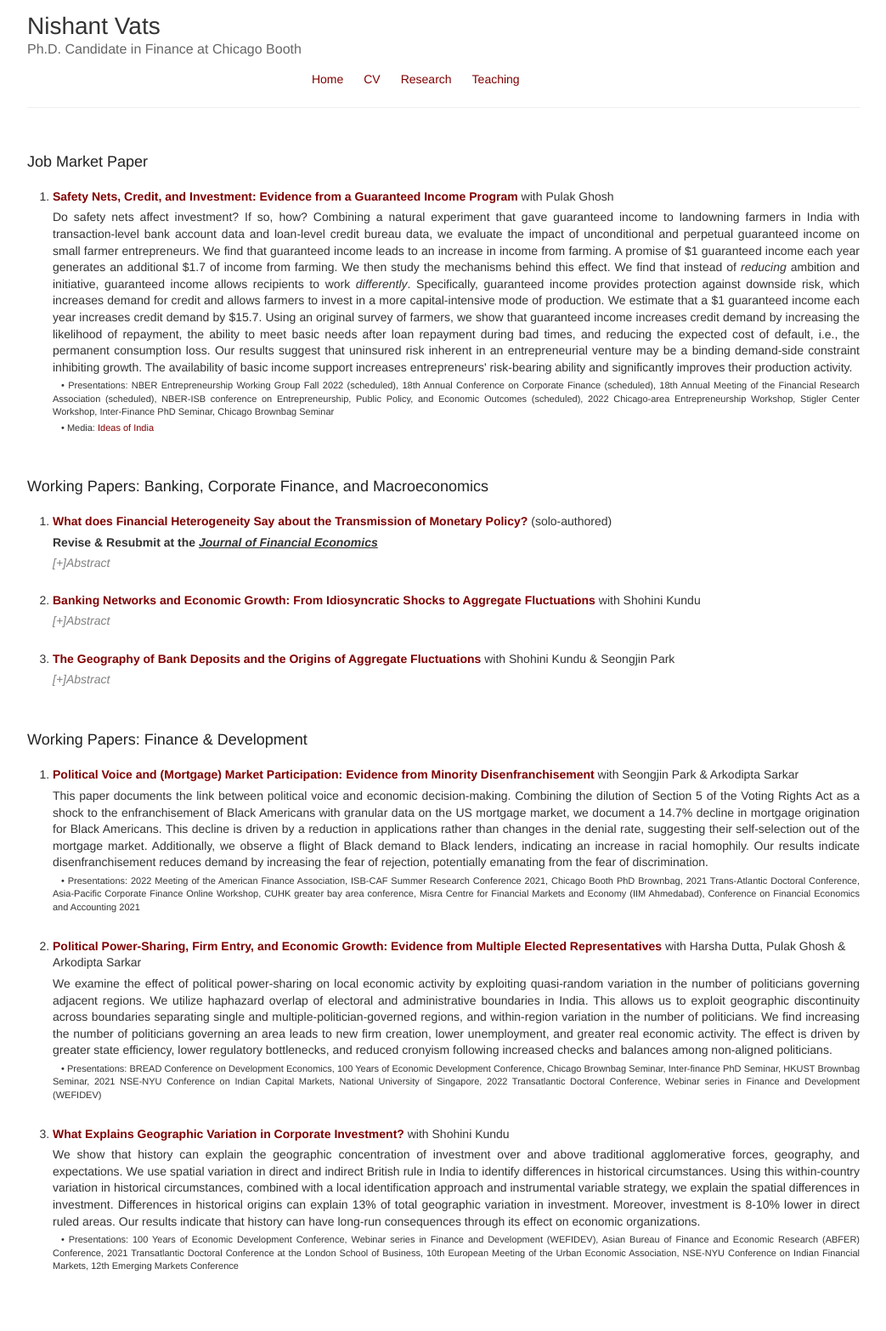
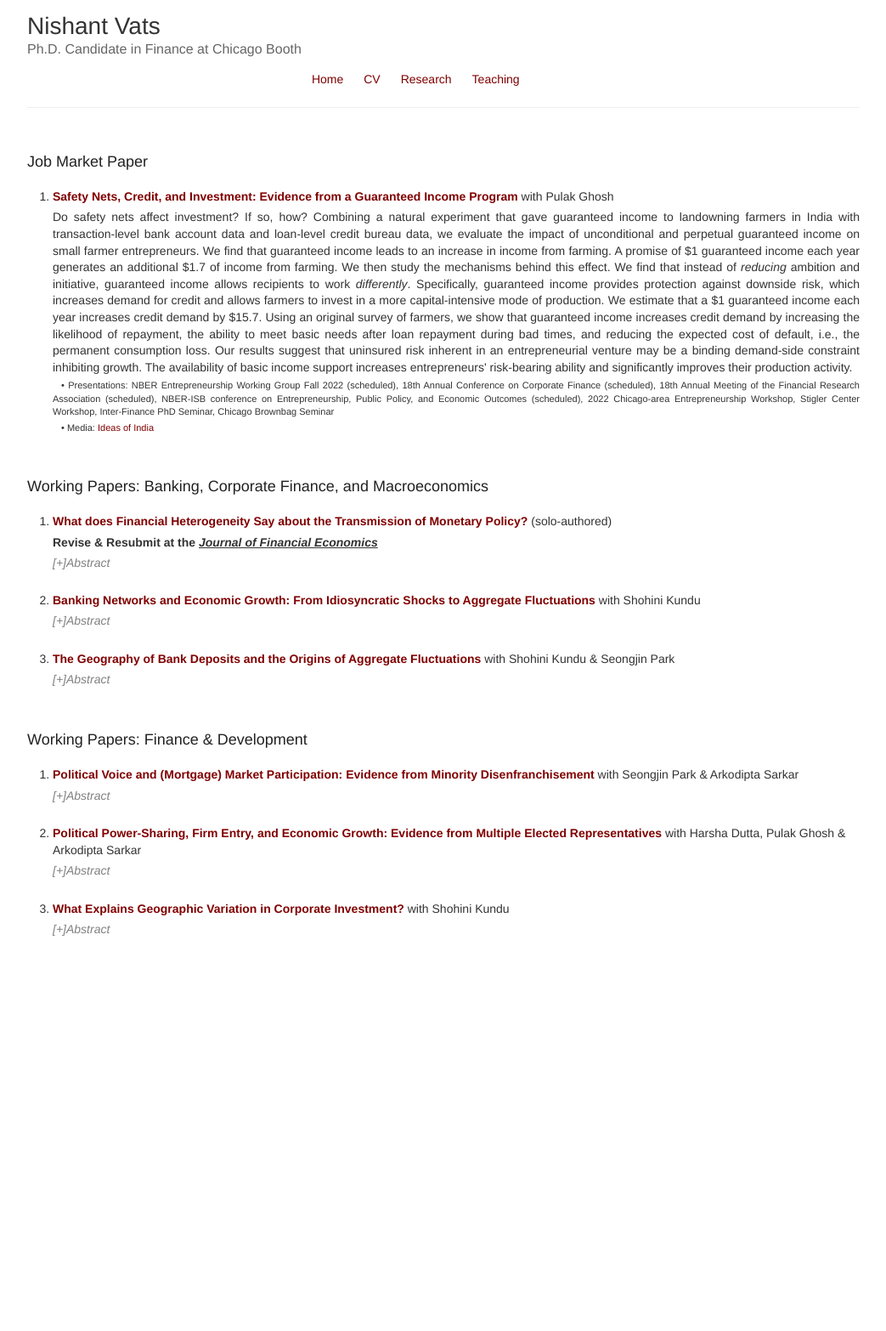
Before and after one commit to nishvats/nishvats.github.io, a Jekyll site: the page built from research.html, in a window 1280 px wide. Shown: the whole page at 85% size, without its empty margins (118-1161 px from the left). Built offline with Jekyll 4.4.1, drawn with Linux system fonts in a browser that asks for light colours; after the commit the page ends 1173 px from its top, so only the background shows below that.

Commit message:
Update research.html

```diff
--- a/research.html
+++ b/research.html
@@ -45,17 +45,23 @@ layout: default
   <ol>
 
   <li> <b><a href="/Documents/paper_vra.pdf">Political Voice and (Mortgage) Market Participation: Evidence from Minority Disenfranchisement</a></b> with Seongjin Park & Arkodipta Sarkar</li>
+    <details>
+        <summary>[+]Abstract</summary>
     <p align="justify"> This paper documents the link between political voice and economic decision-making. Combining the dilution of Section 5 of the Voting Rights Act as a shock to the enfranchisement of Black Americans with granular data on the US mortgage market, we document a 14.7% decline in mortgage origination for Black Americans. This decline is driven by a reduction in applications rather than changes in the denial rate, suggesting their self-selection out of the mortgage market. Additionally, we observe a flight of Black demand to Black lenders, indicating an increase in racial homophily. Our results indicate disenfranchisement reduces demand by increasing the fear of rejection, potentially emanating from the fear of discrimination. </p>
     <p style="text-indent:10px;font-size:11px" align="justify">• Presentations: 2022 Meeting of the American Finance Association, ISB-CAF Summer Research Conference 2021, Chicago Booth PhD Brownbag, 2021 Trans-Atlantic Doctoral Conference, Asia-Pacific Corporate Finance Online Workshop, CUHK greater bay area conference, Misra Centre for Financial Markets and Economy (IIM Ahmedabad), Conference on Financial Economics and Accounting 2021 </p>
-
+     </details>
     <br>
   <li> <b><a href="/Documents/paper_multiple_politician.pdf">Political Power-Sharing, Firm Entry, and Economic Growth: Evidence from Multiple Elected Representatives</a></b> with Harsha Dutta, Pulak Ghosh & Arkodipta Sarkar</li>
-    <p align="justify"> We examine the effect of political power-sharing on local economic activity by exploiting quasi-random variation in the number of politicians governing adjacent regions. We utilize haphazard overlap of electoral and administrative boundaries in India. This allows us to exploit geographic discontinuity across boundaries separating single and multiple-politician-governed regions, and within-region variation in the number of politicians. We find increasing the number of politicians governing an area leads to new firm creation, lower unemployment, and greater real economic activity. The effect is driven by greater state efficiency, lower regulatory bottlenecks, and reduced cronyism following increased checks and balances among non-aligned politicians. </p>
+    <details>
+        <summary>[+]Abstract</summary>
+      <p align="justify"> We examine the effect of political power-sharing on local economic activity by exploiting quasi-random variation in the number of politicians governing adjacent regions. We utilize haphazard overlap of electoral and administrative boundaries in India. This allows us to exploit geographic discontinuity across boundaries separating single and multiple-politician-governed regions, and within-region variation in the number of politicians. We find increasing the number of politicians governing an area leads to new firm creation, lower unemployment, and greater real economic activity. The effect is driven by greater state efficiency, lower regulatory bottlenecks, and reduced cronyism following increased checks and balances among non-aligned politicians. </p>
     <p style="text-indent:10px;font-size:11px" align="justify">• Presentations: BREAD Conference on Development Economics, 100 Years of Economic Development Conference, Chicago Brownbag Seminar, Inter-finance PhD Seminar, HKUST Brownbag Seminar, 2021 NSE-NYU Conference on Indian Capital Markets, National University of Singapore, 2022 Transatlantic Doctoral Conference, Webinar series in Finance and Development (WEFIDEV) </p>
-
+ </details>
     <br>
   <li> <b><a href="/Documents/paper_british.pdf">What Explains Geographic Variation in Corporate Investment?</a></b> with Shohini Kundu</li>
-    <p align="justify"> We show that history can explain the geographic concentration of investment over and above traditional agglomerative forces, geography, and expectations. We use spatial variation in direct and indirect British rule in India to identify differences in historical circumstances. Using this within-country variation in historical circumstances, combined with a local identification approach and instrumental variable strategy, we explain the spatial differences in investment. Differences in historical origins can explain 13% of total geographic variation in investment. Moreover, investment is 8-10% lower in direct ruled areas. Our results indicate that history can have long-run consequences through its effect on economic organizations. </p>
+    <details>
+        <summary>[+]Abstract</summary>
+      <p align="justify"> We show that history can explain the geographic concentration of investment over and above traditional agglomerative forces, geography, and expectations. We use spatial variation in direct and indirect British rule in India to identify differences in historical circumstances. Using this within-country variation in historical circumstances, combined with a local identification approach and instrumental variable strategy, we explain the spatial differences in investment. Differences in historical origins can explain 13% of total geographic variation in investment. Moreover, investment is 8-10% lower in direct ruled areas. Our results indicate that history can have long-run consequences through its effect on economic organizations. </p>
     <p style="text-indent:10px;font-size:11px" align="justify">• Presentations: 100 Years of Economic Development Conference, Webinar series in Finance and Development (WEFIDEV), Asian Bureau of Finance and Economic Research (ABFER) Conference, 2021 Transatlantic Doctoral Conference at the London School of Business, 10th European Meeting of the Urban Economic Association, NSE-NYU Conference on Indian Financial Markets, 12th Emerging Markets Conference </p>
-
+   </details>
 </ol>
```
